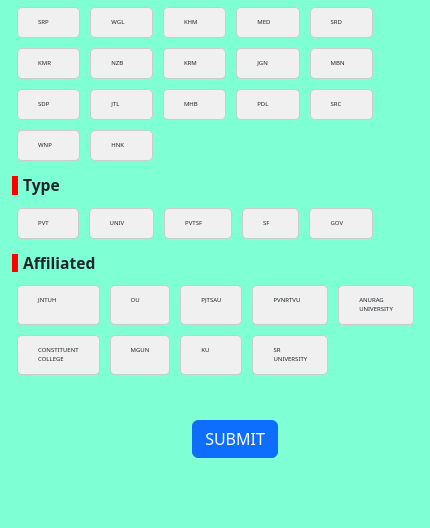
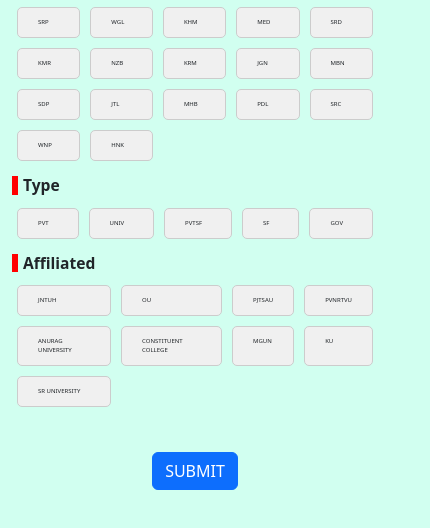
Before and after one commit to d2h5a0r5a0n3/tseamcetanalyzer, a plain HTML site: page index.htm in a window 390 px wide. Shown: the part 1564-2092 px from the top of the page, 430 px wide, since content can reach past the window. Drawn offline with nearby package versions, Linux system fonts and the light colour scheme.

Commit message:
Update styles.css

```diff
--- a/styles.css
+++ b/styles.css
@@ -1,5 +1,5 @@
 body{
-    background-color: aquamarine;
+    background-color: rgb(209, 255, 240);
 }
 .navbar-brand{
     font-weight: 700;
@@ -62,7 +62,8 @@ background: linear-gradient(40deg, rgba(5,0,36,1) 46%, rgba(103,9,121,1) 76%, rg
 #btn{
     display: flex;
     justify-content: center;
-    margin: 40px;
+    margin-bottom: 40px;
+    margin-top: 40px;
 }
 .btn.btn-primary:hover{
     transform: scale(1.2);
@@ -104,7 +105,7 @@ thead {
 #loadingIndicator{
     display: flex;
     justify-content: center;
-    border:10px solid aquamarine;
+    border:10px solid rgb(209, 255, 240);;
     border-radius: 50%;
     border-top: 10px solid red;
     width: 100px;
@@ -138,6 +139,9 @@ thead {
     .container{
         grid-template-columns: auto auto auto auto auto ;
     }
+    #aff{
+        grid-template-columns: auto auto auto auto ;
+    }
     #desc{
         grid-template-columns: auto;
     }
```
